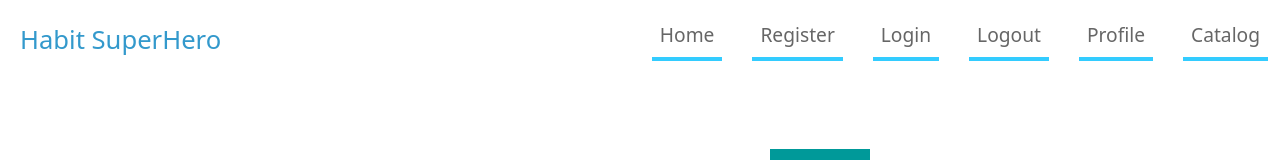
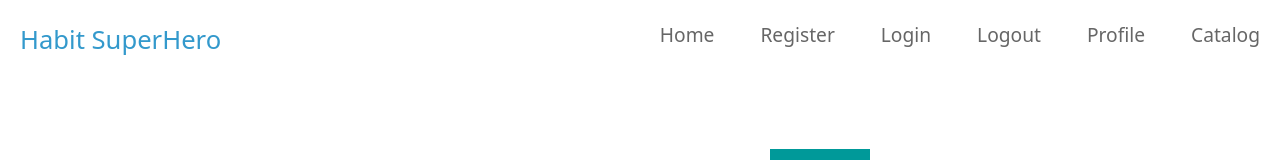
Before and after one commit to DilyanaKom/softuni-react-habit-superhero, a React (Vite) app: page / in a window 1280 px wide. Shown: the top 160 px of the page. Built offline with nearby package versions, Linux system fonts and the light colour scheme.

Commit message:
Navigation css module wip

```diff
--- a/src/App.jsx
+++ b/src/App.jsx
@@ -1,8 +1,8 @@
 import './css/bootstrap.min.css';
 import './css/templatemo-style.css';
 
-import { NavigationProvider } from './components/NavigationContext';
-import Navigation from './components/Navigation';
+import { NavigationProvider } from './components/navigation/NavigationContext';
+import Navigation from './components/navigation/Navigation';
 
 
 function App() {
--- a/src/components/NavigationContext.jsx
+++ /dev/null
@@ -1,24 +0,0 @@
-import { useContext, createContext } from "react";
-
-const NavigationContext = createContext([]);
-
-export const NavigationProvider = ( {children}) => {
-    const navLinks = [
-        {id: 'home', name: 'Home', path:'/'},
-        {id: 'register', name: 'Register', path:'/register'},
-        {id: 'login', name: 'Login', path:'/login'},
-        {id: 'logout', name: 'Logout', path:'/logout'},
-        {id: 'profile', name: 'Profile', path:'/profile'},
-        {id: 'catalog', name: 'Catalog', path:'/catalog'}
-    ];
-
-    return (
-        <NavigationContext.Provider value={navLinks}>
-            {children}
-        </NavigationContext.Provider>
-    )
-};
-
-export const useNavigation = () => {
-    return useContext(NavigationContext);
-};
--- a/src/components/NavigationLink.jsx
+++ /dev/null
@@ -1,7 +0,0 @@
-export default function NavigationLink({name, path}){
-    return (
-        <li className="nav-item">
-        <a className="nav-link nav-link-1 active" aria-current="page" href={path}>{name}</a>
-    </li>
-    )
-}
--- a/src/components/Navigation.jsx
+++ b/src/components/navigation/Navigation.jsx
@@ -17,7 +17,7 @@ export default function Navigation() {
                 </button>
                 <div className="collapse navbar-collapse" id="navbarSupportedContent">
                     <ul className="navbar-nav ml-auto mb-2 mb-lg-0">
-                        {navLinks.map((link) => (<NavigationLink key={link.id} name={link.name} path={link.path} />))}
+                        {navLinks.map((link) => (<NavigationLink key={link.id} name={link.name} path={link.path} className={link.className}/>))}
                         {/* <li className="nav-item">
                                 <a className="nav-link nav-link-2" href="videos.html">Videos</a>
                             </li>
--- /dev/null
+++ b/src/components/navigation/NavigationContext.jsx
@@ -0,0 +1,24 @@
+import { useContext, createContext } from "react";
+
+const NavigationContext = createContext([]);
+
+export const NavigationProvider = ( {children}) => {
+    const navLinks = [
+        {id: 'home', name: 'Home', path:'/', className: '1' },
+        {id: 'register', name: 'Register', path:'/register', className: '2' },
+        {id: 'login', name: 'Login', path:'/login', className: '3' },
+        {id: 'logout', name: 'Logout', path:'/logout', className: '4' },
+        {id: 'profile', name: 'Profile', path:'/profile', className: '5' },
+        {id: 'catalog', name: 'Catalog', path:'/catalog', className: '6' }
+    ];
+
+    return (
+        <NavigationContext.Provider value={navLinks}>
+            {children}
+        </NavigationContext.Provider>
+    )
+};
+
+export const useNavigation = () => {
+    return useContext(NavigationContext);
+};
--- /dev/null
+++ b/src/components/navigation/NavigationLink.jsx
@@ -0,0 +1,10 @@
+import styles from './NavigationLink.module.css'
+
+export default function NavigationLink({name, path, className}){
+    //console.log(styles[className])
+    return (
+        <li className="nav-item">
+        <a className={`nav-link ${styles[className]}`} href={path}>{name}</a>
+    </li>
+    )
+}
--- /dev/null
+++ b/src/components/navigation/NavigationLink.module.css
@@ -0,0 +1,41 @@
+.navLink {
+    text-decoration: none;
+    position: relative;
+    transition: color 0.3s ease-in-out;
+  }
+
+.navLink::after {
+    content: "";
+    position: absolute;
+    left: 0;
+    bottom: -2px;
+    width: 100%;
+    height: 2px;
+    background-color: blue;
+    transition: background-color 0.3s ease-in-out;
+  }
+
+  /* Dynamic Hover Styles */
+  .navLink1:hover::after {
+    background-color: red; /* Changes underline to red */
+  }
+
+  .nav-link-2:hover::after {
+    background-color: green;
+  }
+
+  .nav-link-3:hover::after {
+    background-color: orange;
+  }
+
+  .nav-link-4:hover::after {
+    background-color: purple;
+  }
+
+  .nav-link-5:hover::after {
+    background-color: purple;
+  }
+
+  .nav-link-6:hover::after {
+    background-color: purple;
+  }
```
